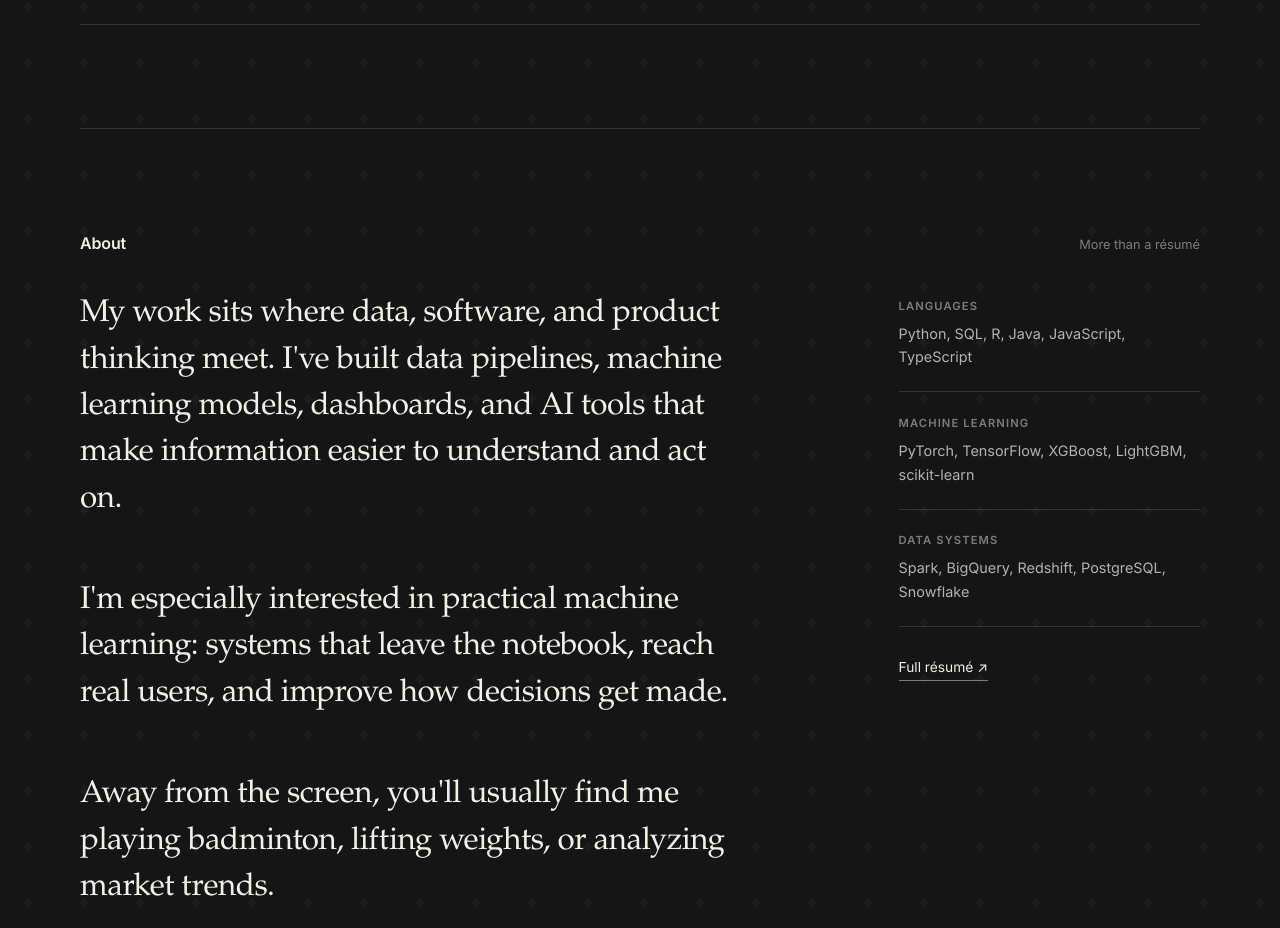
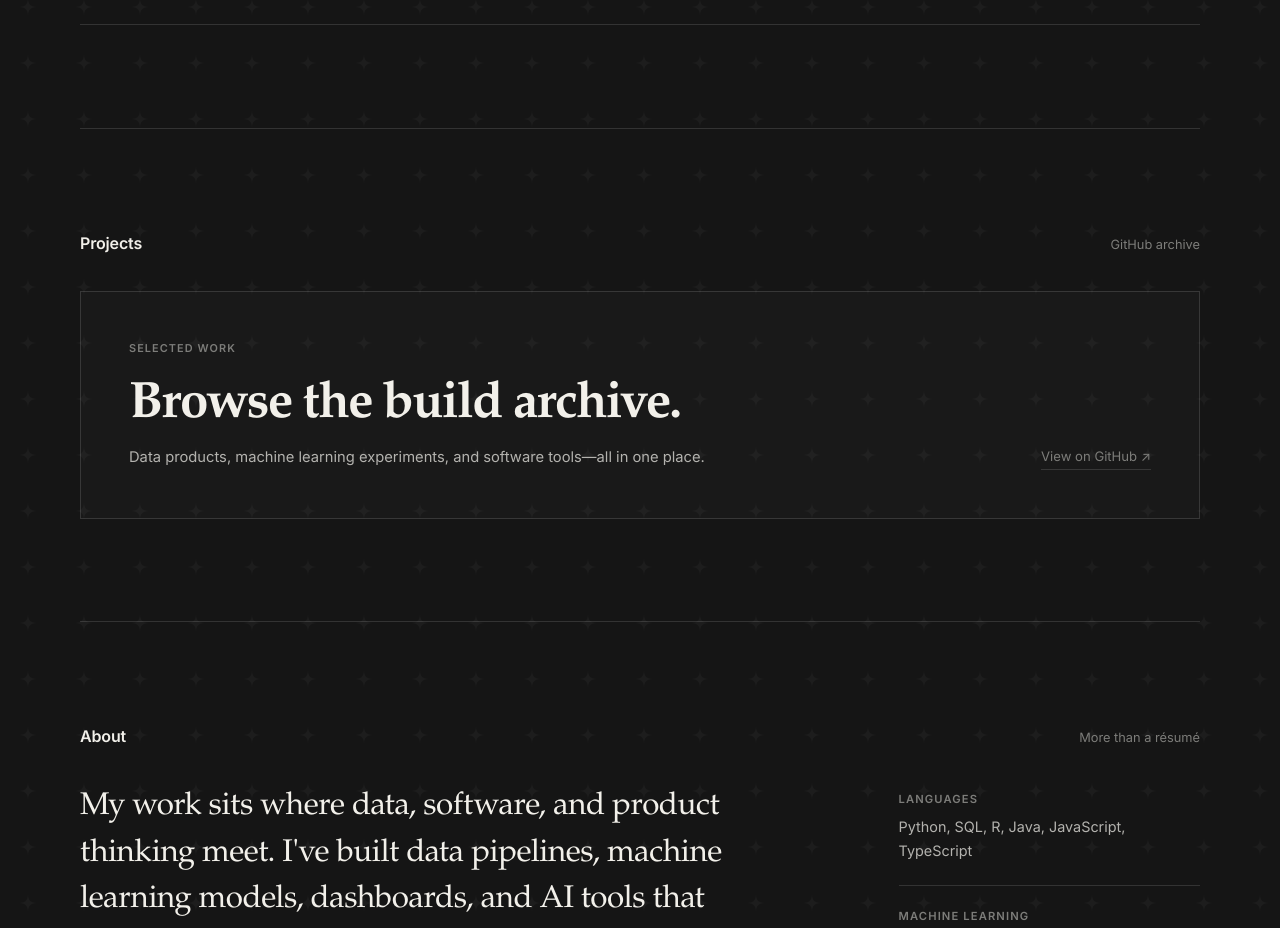
Before and after one commit to Azlan-A1/azlanahmad.ca, a Next.js app: page / in a window 1280 px wide. Shown: the part 1869-2797 px from the top of the page. Built offline with nearby package versions, Linux system fonts and the light colour scheme.

Commit message:
Add projects navigation and archive section

```diff
--- a/src/app/globals.css
+++ b/src/app/globals.css
@@ -460,6 +460,68 @@ h1 {
   transform: translate(0.15rem, -0.15rem);
 }
 
+.projectArchive {
+  display: grid;
+  grid-template-columns: minmax(0, 1fr) auto;
+  gap: 3rem;
+  align-items: end;
+  padding: clamp(1.75rem, 4vw, 3rem);
+  border: 1px solid var(--line);
+  background: rgb(255 255 255 / 1.5%);
+  transition: background 180ms ease, border-color 180ms ease;
+}
+
+.projectArchive:hover,
+.projectArchive:focus-visible {
+  border-color: rgb(184 200 255 / 42%);
+  background: rgb(255 255 255 / 3.5%);
+}
+
+.projectArchiveCopy {
+  display: grid;
+  max-width: 42rem;
+}
+
+.projectArchiveLabel {
+  margin-bottom: 1.4rem;
+  color: var(--muted);
+  font-size: 0.68rem;
+  font-weight: 600;
+  letter-spacing: 0.1em;
+  text-transform: uppercase;
+}
+
+.projectArchiveCopy strong {
+  margin-bottom: 0.8rem;
+  font-family: var(--serif);
+  font-size: clamp(2rem, 4vw, 3.35rem);
+  font-weight: 600;
+  line-height: 1.05;
+  letter-spacing: -0.035em;
+}
+
+.projectArchiveCopy > span:last-child {
+  max-width: 36rem;
+  color: var(--secondary);
+  font-size: 0.92rem;
+  line-height: 1.65;
+}
+
+.projectArchiveAction {
+  padding-bottom: 0.15rem;
+  color: var(--muted);
+  border-bottom: 1px solid var(--line);
+  font-size: 0.82rem;
+  white-space: nowrap;
+  transition: color 160ms ease, border-color 160ms ease;
+}
+
+.projectArchive:hover .projectArchiveAction,
+.projectArchive:focus-visible .projectArchiveAction {
+  color: var(--accent);
+  border-color: var(--accent);
+}
+
 .aboutGrid {
   display: grid;
   grid-template-columns: minmax(0, 1.4fr) minmax(16rem, 0.6fr);
@@ -647,6 +709,16 @@ h1 {
     grid-template-columns: 1fr;
   }
 
+  .projectArchive {
+    grid-template-columns: 1fr;
+    gap: 2rem;
+    align-items: start;
+  }
+
+  .projectArchiveAction {
+    width: max-content;
+  }
+
   .aboutGrid {
     gap: 3rem;
   }
--- a/src/app/page.tsx
+++ b/src/app/page.tsx
@@ -86,6 +86,7 @@ export default function HomePage() {
 
           <nav className="desktopNav" aria-label="Primary navigation">
             <a href="#experience">Experience</a>
+            <a href="#projects">Projects</a>
             <a href="#about">About</a>
             <a href="/resume.pdf" target="_blank" rel="noreferrer">
               Résumé ↗
@@ -96,6 +97,7 @@ export default function HomePage() {
             <summary>Menu</summary>
             <nav aria-label="Mobile navigation">
               <a href="#experience">Experience</a>
+              <a href="#projects">Projects</a>
               <a href="#about">About</a>
               <a href="#contact">Contact</a>
               <a href="/resume.pdf" target="_blank" rel="noreferrer">
@@ -229,6 +231,29 @@ export default function HomePage() {
             </details>
           </section>
 
+          <section className="contentSection" id="projects" aria-labelledby="projects-title">
+            <div className="sectionHeader">
+              <h2 id="projects-title">Projects</h2>
+              <span>GitHub archive</span>
+            </div>
+
+            <a
+              className="projectArchive"
+              href="https://github.com/Azlan-A1?tab=repositories"
+              target="_blank"
+              rel="noreferrer"
+            >
+              <span className="projectArchiveCopy">
+                <span className="projectArchiveLabel">Selected work</span>
+                <strong>Browse the build archive.</strong>
+                <span>
+                  Data products, machine learning experiments, and software tools—all in one place.
+                </span>
+              </span>
+              <span className="projectArchiveAction">View on GitHub ↗</span>
+            </a>
+          </section>
+
           <section className="contentSection" id="about" aria-labelledby="about-title">
             <div className="sectionHeader">
               <h2 id="about-title">About</h2>
```
